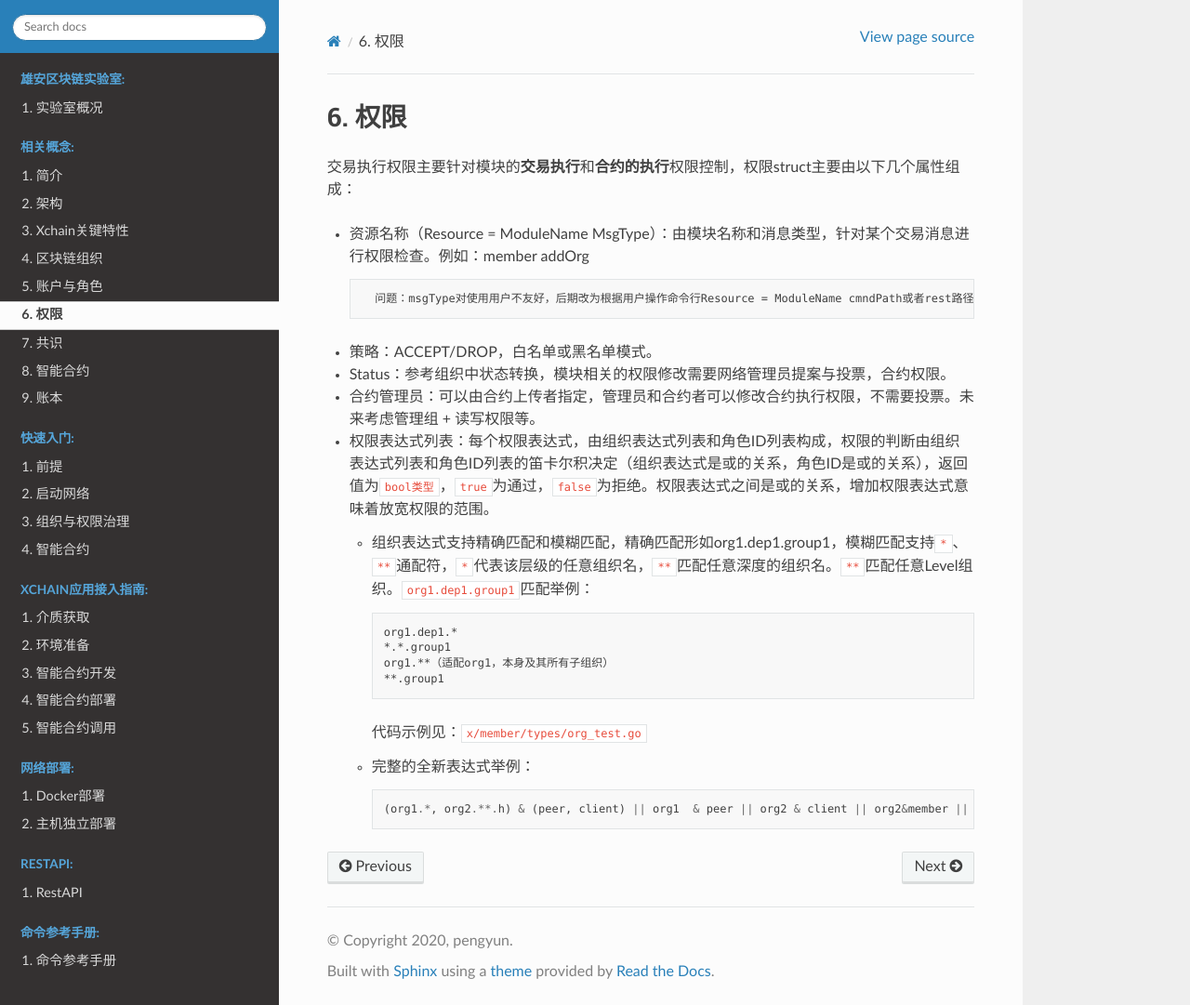
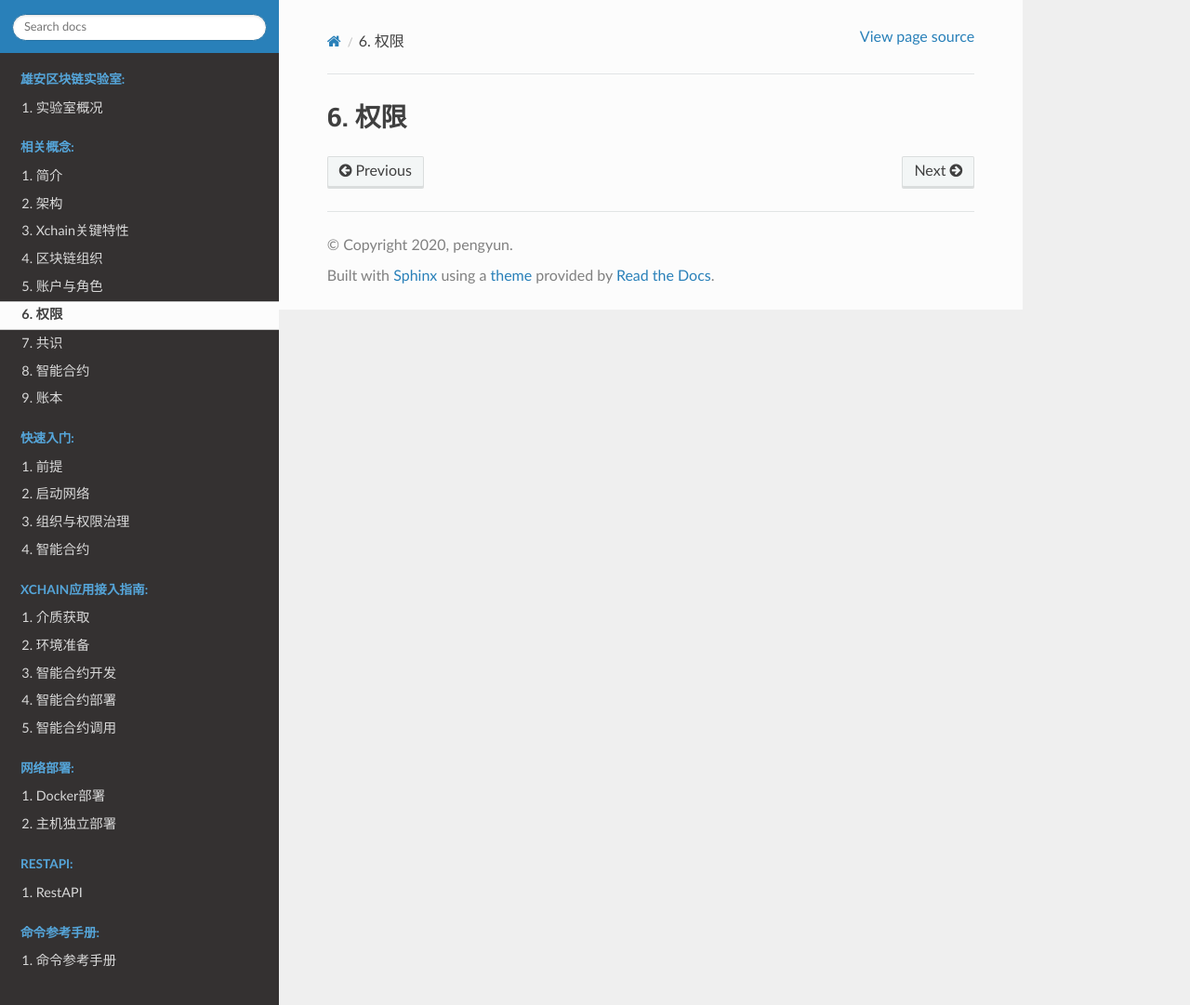
Before and after one commit to XAbaiyangdian/xchaindoc, a Sphinx documentation site: the page built from source/introduction/permission.md, in a window 1280 px wide and 1081 px high. Shown: the whole window at 93% size. Built offline with Sphinx 7.4.7 and the Read the Docs theme 2.0.0, drawn with Linux system fonts in a browser that asks for light colours.

Commit message:
update introduction

````diff
--- a/source/introduction/permission.md
+++ b/source/introduction/permission.md
@@ -1,32 +1 @@
 # 权限
-
-交易执行权限主要针对模块的**交易执行**和**合约的执行**权限控制，权限struct主要由以下几个属性组成：
-
-- 资源名称（Resource = ModuleName MsgType）：由模块名称和消息类型，针对某个交易消息进行权限检查。例如：member addOrg
-
-        问题：msgType对使用用户不友好，后期改为根据用户操作命令行Resource = ModuleName cmndPath或者rest路径来指定权限。
-
-- 策略：ACCEPT/DROP，白名单或黑名单模式。
-
-- Status：参考组织中状态转换，模块相关的权限修改需要网络管理员提案与投票，合约权限。
-
-- 合约管理员：可以由合约上传者指定，管理员和合约者可以修改合约执行权限，不需要投票。未来考虑管理组 + 读写权限等。
-
-- 权限表达式列表：每个权限表达式，由组织表达式列表和角色ID列表构成，权限的判断由组织表达式列表和角色ID列表的笛卡尔积决定（组织表达式是或的关系，角色ID是或的关系），返回值为`bool类型`，`true`为通过，`false`为拒绝。权限表达式之间是或的关系，增加权限表达式意味着放宽权限的范围。
-
-  - 组织表达式支持精确匹配和模糊匹配，精确匹配形如org1.dep1.group1，模糊匹配支持`*`、`**`通配符，`*`代表该层级的任意组织名，`**`匹配任意深度的组织名。`**`匹配任意Level组织。`org1.dep1.group1`匹配举例：
-
-    ```
-    org1.dep1.*
-    *.*.group1
-    org1.**（适配org1，本身及其所有子组织）
-    **.group1
-    ```
-
-    代码示例见：`x/member/types/org_test.go`
-
-  - 完整的全新表达式举例：
-
-    ```
-    (org1.*, org2.**.h) & (peer, client) || org1  & peer || org2 & client || org2&member || **&client
-    ```
````
